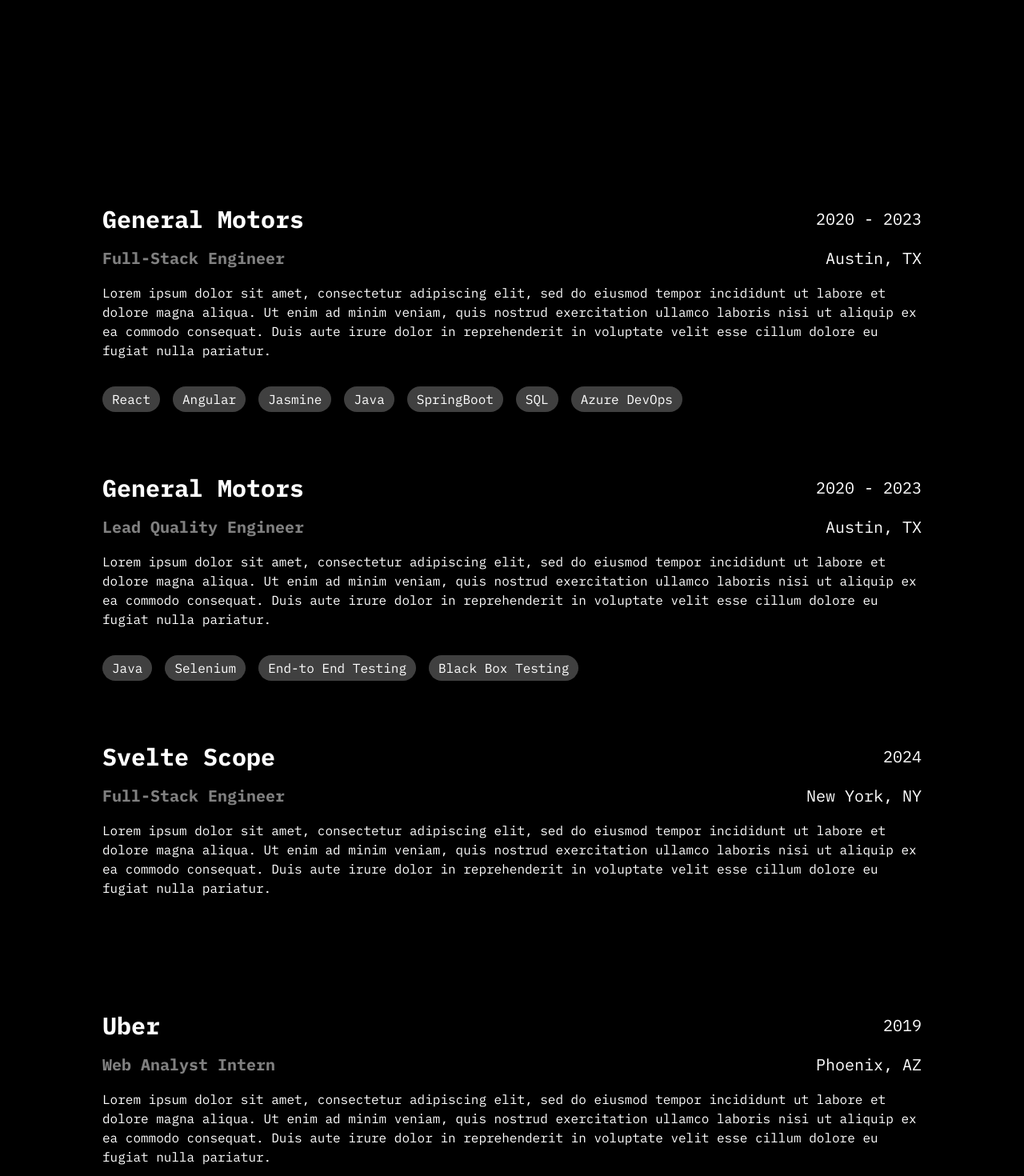
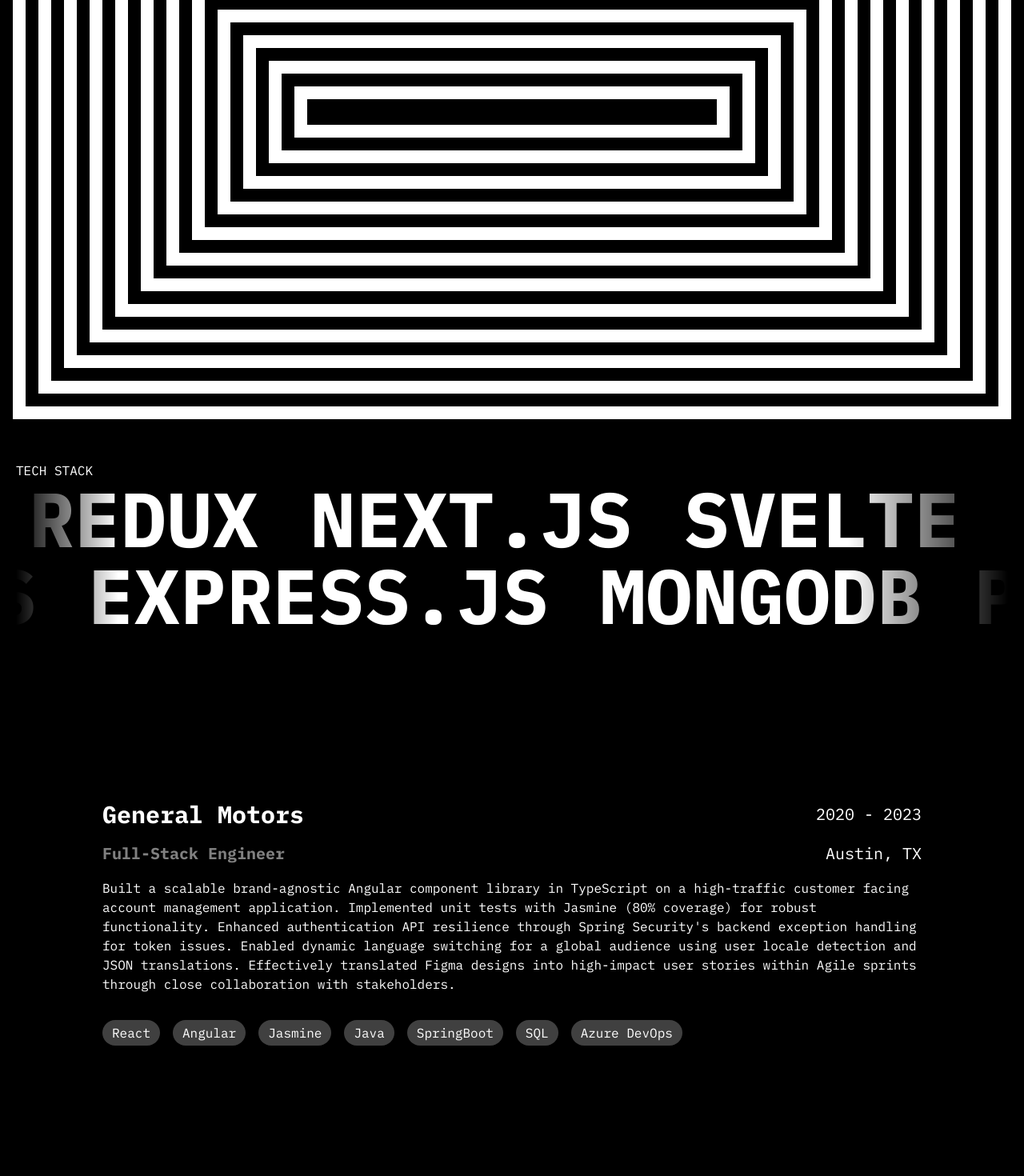
Before and after one commit to brandenrbasche/brb-portfolio-v3, a Next.js app in the folder brb-portfolio-3/: page / in a window 1280 px wide. Shown: the part 940-2410 px from the top of the page at 80% size. Built offline with nearby package versions, Linux system fonts and the light colour scheme.

Commit message:
fixed build errors

```diff
--- a/brb-portfolio-3/app/page.tsx
+++ b/brb-portfolio-3/app/page.tsx
@@ -6,6 +6,7 @@
 import Trippy from "@/components/ui/Trippy";
 import {ScreenFitText} from "@/components/ui/ScreenFitText";
 import React from "react";
+import Reveal from "@/components/ui/Reveal";
 
 export default function Home() {
   return (
@@ -13,19 +14,20 @@
           <Container>
               <Hero />
           </Container>
-          {/*<Trippy />*/}
+          <Trippy />
           <section className='bg-black text-white'>
               <Container>
                   <TechStack />
               </Container>
               <Container className='flex flex-col items-center'>
-                <Experience />
+                  <div className='background-red h-[20px] z-10 absolute top-1/2' />
+                  <Experience />
               </Container>
           </section>
           {/*<ScreenFitText text={'Reach out'} />*/}
-          <Container>
-              <Contact />
-          </Container>
+          {/*<Container>*/}
+          {/*    <Contact />*/}
+          {/*</Container>*/}
 
       </main>
   );
--- a/brb-portfolio-3/components/Experience.tsx
+++ b/brb-portfolio-3/components/Experience.tsx
@@ -8,7 +8,15 @@
         <section className='max-w-screen-lg text-white'>
             {/*<DoubleExperienceCard  />*/}
             {experienceData.map((item, i) => (
-                <ExperienceCard company={item.company} jobTitle={item.jobTitle} dates={item.dates} jobDescription={item.jobDescription} location={item.location} skills={item.skills} />
+                <ExperienceCard
+                    key={i}
+                    company={item.company}
+                    jobTitle={item.jobTitle}
+                    dates={item.dates}
+                    jobDescription={item.jobDescription}
+                    location={item.location}
+                    skills={item.skills}
+                />
             ))}
             {/*<ExperienceCard company={'General Motors'} jobTitle={'Full-Stack Engineer'} jobDescription={'Lorem ipsum.'} />*/}
         </section>
--- a/brb-portfolio-3/components/Hero.tsx
+++ b/brb-portfolio-3/components/Hero.tsx
@@ -10,7 +10,7 @@
                 <p>Full-Stack Engineer</p>
             </div>
             <div className='mb-16 text-5xl w-[85vw]'>
-                <p className='text-4xl font-bold mb-8'>Hi, I'm Branden.</p>
+                <p className='text-4xl font-bold mb-8'>Hi, I&#39;m Branden.</p>
                 <p className='text-3xl'>I bring full-stack development, end-to-end testing, and UX/UI expertise to
                     the table to craft beautiful, user-friendly, and accessible web experiences.</p>
             </div>
--- a/brb-portfolio-3/components/ui/ExperienceCard.tsx
+++ b/brb-portfolio-3/components/ui/ExperienceCard.tsx
@@ -13,7 +13,7 @@
 const ExperienceCard = ({ company, jobTitle, jobDescription, dates, location, skills }: Props) => {
     return (
         <>
-            <div className='w-full min-h-[35vh] my-14 flex flex-col space-y-3'>
+            <div className='w-full h-[65vh] flex flex-col space-y-3'>
                 {/* COMPANY NAME & DATE */}
                 <div className='flex items-center justify-between'>
                     <Reveal><h1 className='text-3xl font-bold'>{company}</h1></Reveal>
--- a/brb-portfolio-3/components/ui/Reveal.tsx
+++ b/brb-portfolio-3/components/ui/Reveal.tsx
@@ -7,9 +7,10 @@
     children: JSX.Element;
     width?: 'fit-content' | '100%';
     revealColor?: string;
+    delay?: number;
 }
 
-const Reveal = ({ children, width = 'fit-content', revealColor = 'black' }: Props ) => {
+const Reveal = ({ children, width = 'fit-content', revealColor = 'black', delay = 1 }: Props ) => {
     const ref = useRef(null);
     const isInView = useInView(ref, { once: true });
 
@@ -25,26 +26,26 @@
     }, [isInView]);
 
     return (
-        <div ref={ref} style={{ position: 'relative', width, height: "auto", overflow: 'hidden', paddingBottom: 5 }}>
+        <div ref={ref} style={{position: 'relative', width, height: "auto", overflow: 'hidden', paddingBottom: 5}}>
             <motion.div
                 variants={{
-                    hidden: { opacity: 1 },
-                    visible: { opacity: 1 }
+                    hidden: {opacity: 0},
+                    visible: {opacity: 1}
                 }}
                 initial="hidden"
                 animate={mainControls}
-                transition={{ duration: 0.5, delay: 0.25 }}
+                transition={{duration: 1, delay: .75}}
             >
                 {children}
             </motion.div>
             <motion.div
                 variants={{
-                    hidden: { left: 0 },
-                    visible: { left: "100%" }
+                    hidden: {left: 0},
+                    visible: {left: "100%"},
                 }}
                 initial="hidden"
                 animate={slideControls}
-                transition={{ duration: 0.75, ease: "easeOut", delay: 1 }}
+                transition={{duration: 0.75, ease: "easeOut", delay: delay}}
                 style={{
                     position: "absolute",
                     top: 4,
--- a/brb-portfolio-3/components/ui/Trippy.tsx
+++ b/brb-portfolio-3/components/ui/Trippy.tsx
@@ -13,9 +13,10 @@
     // const scale = useTransform(scrollYProgress, [0, 1], ['0', '25'])
 
     return (
-        <div ref={targetRef} className="w-screen relative z-0 h-[400vh] bg-neutral-200">
+        <div ref={targetRef} className="w-screen relative z-0 h-screen bg-neutral-200">
             <div className="sticky top-0 h-screen bg-white">
-                <Trippy rotate={rotate}  />
+                {/*<Trippy rotate={rotate}  />*/}
+                <Trippy  />
                 {/*<Trippy scale={scale} />*/}
             </div>
         </div>
@@ -28,7 +29,7 @@
 const generateSections = (
     count: number,
     color: string,
-    rotate: MotionValue
+    // rotate: MotionValue
 ) => {
     if (count === NUM_SECTIONS) {
         return <></>;
@@ -37,16 +38,20 @@
     const nextColor = color === "black" ? "white" : "black";
 
     return (
-        <Section rotate={rotate} background={color}>
-            {generateSections(count + 1, nextColor, rotate)}
+        // <Section rotate={rotate} background={color}>
+        <Section background={color}>
+            {/*{generateSections(count + 1, nextColor, rotate)}*/}
+            {generateSections(count + 1, nextColor)}
         </Section>
     );
 };
 
-const Trippy = ({ rotate }: { rotate: MotionValue }) => {
+// const Trippy = ({ rotate }: { rotate: MotionValue }) => {
+const Trippy = () => {
     return (
         <motion.div className="absolute inset-0 overflow-hidden bg-black">
-            {generateSections(0, "black", rotate)}
+            {/*{generateSections(0, "black", rotate)}*/}
+            {generateSections(0, "black")}
         </motion.div>
     );
 };
@@ -55,11 +60,11 @@
                      background,
                      children,
                      // scale
-                     rotate,
+                     // rotate,
                  }: {
     background: string;
     // scale: MotionValue;
-    rotate: MotionValue;
+    // rotate: MotionValue;
     children?: JSX.Element;
 }) => {
     return (
@@ -68,7 +73,7 @@
             style={{
                 background,
                 // scale,
-                rotate,
+                // rotate,
                 padding: PADDING,
             }}
         >
--- a/brb-portfolio-3/data/index.ts
+++ b/brb-portfolio-3/data/index.ts
@@ -4,7 +4,7 @@
         jobTitle: "Full-Stack Engineer",
         dates: "2020 - 2023",
         location: "Austin, TX",
-        jobDescription: "Lorem ipsum dolor sit amet, consectetur adipiscing elit, sed do eiusmod tempor incididunt ut labore et dolore magna aliqua. Ut enim ad minim veniam, quis nostrud exercitation ullamco laboris nisi ut aliquip ex ea commodo consequat. Duis aute irure dolor in reprehenderit in voluptate velit esse cillum dolore eu fugiat nulla pariatur.",
+        jobDescription: "Built a scalable brand-agnostic Angular component library in TypeScript on a high-traffic customer facing account management application. Implemented unit tests with Jasmine (80% coverage) for robust functionality. Enhanced authentication API resilience through Spring Security's backend exception handling for token issues. Enabled dynamic language switching for a global audience using user locale detection and JSON translations. Effectively translated Figma designs into high-impact user stories within Agile sprints through close collaboration with stakeholders.",
         skills: ["React", "Angular", "Jasmine", "Java", "SpringBoot", "SQL", "Azure DevOps"]
     },
     {
@@ -12,29 +12,40 @@
         jobTitle: "Lead Quality Engineer",
         dates: "2020 - 2023",
         location: "Austin, TX",
-        jobDescription: "Lorem ipsum dolor sit amet, consectetur adipiscing elit, sed do eiusmod tempor incididunt ut labore et dolore magna aliqua. Ut enim ad minim veniam, quis nostrud exercitation ullamco laboris nisi ut aliquip ex ea commodo consequat. Duis aute irure dolor in reprehenderit in voluptate velit esse cillum dolore eu fugiat nulla pariatur.",
+        jobDescription: "Developed a test suite using Selenium (Java) for cross-browser, multi-language regression testing across 5 brands. Championed accessibility through WCAG compliance and screenreader functionality. Performed performance testing with LoadRunner to identify bottlenecks and optimize application performance. Utilized Azure DevOps to streamline bug tracking, test case management, and reporting within agile sprints, delivering a high-quality account management portal.",
         skills: ["Java", "Selenium", "End-to End Testing", "Black Box Testing"]
     },
     {
-        company: "Svelte Scope",
+        company: "SvelteScope (Open-Source)",
         jobTitle: "Full-Stack Engineer",
         dates: "2024",
         location: "New York, NY",
-        jobDescription: "Lorem ipsum dolor sit amet, consectetur adipiscing elit, sed do eiusmod tempor incididunt ut labore et dolore magna aliqua. Ut enim ad minim veniam, quis nostrud exercitation ullamco laboris nisi ut aliquip ex ea commodo consequat. Duis aute irure dolor in reprehenderit in voluptate velit esse cillum dolore eu fugiat nulla pariatur."
+        jobDescription: "Developed SvelteScope, a debugging application that enables non-destructive component manipulation and state management within Chrome DevTools. Built an interactive tree diagram with Vis.js and managed state history through tabbed snapshots using Svelte's built-in stores.",
+        skills: ["Svelte", "Node.js", "Express.js", "AWS", "Vis.js"]
+    },
+    {
+        company: "Insight",
+        jobTitle: "Web Optimization Intern",
+        dates: "September 19 - January 2020",
+        location: "Phoenix, AZ",
+        jobDescription: "Collaborated closely with developers to optimize digital experiences. Utilized Adobe Target for A/B testing and Google Analytics for user behavior insights. Conducted site-wide SEO audits using the Sitebulb crawler, measuring page speed, search traffic, accessibility, and code coverage. Leveraged Power BI to create data visualizations (dashboards) that tracked customer journeys, allowing the team to make data-driven decisions for optimization.",
+        skills: ["SEO", "Adobe Target", "Google Analytics", "PowerBI"]
     },
     {
         company: "Uber",
-        jobTitle: "Web Analyst Intern",
-        dates: "2019",
+        jobTitle: "Web Analyst",
+        dates: "January 2019 - August 2019",
         location: "Phoenix, AZ",
-        jobDescription: "Lorem ipsum dolor sit amet, consectetur adipiscing elit, sed do eiusmod tempor incididunt ut labore et dolore magna aliqua. Ut enim ad minim veniam, quis nostrud exercitation ullamco laboris nisi ut aliquip ex ea commodo consequat. Duis aute irure dolor in reprehenderit in voluptate velit esse cillum dolore eu fugiat nulla pariatur."
+        jobDescription: "Wrote PostgreSQL queries to pull data and create dashboards in Google Data Studio to present key fraud indicators. Built custom sorting algorithms in Google Apps Script to automate data transfer between Google Sheets. Additionally, managed a custom internal application for SPOT's time-tracking efforts.",
+        skills: ["PostgreSQL", "Google Apps Script", "HTML", "CSS", "Bootstrap", "JavaScript (ES6)", "Google Sheets"]
     },
     {
         company: "Virtual Reality Ireland",
         jobTitle: "UI Design Intern",
         dates: "2019",
         location: "Dublin, Ireland",
-        jobDescription: "Lorem ipsum dolor sit amet, consectetur adipiscing elit, sed do eiusmod tempor incididunt ut labore et dolore magna aliqua. Ut enim ad minim veniam, quis nostrud exercitation ullamco laboris nisi ut aliquip ex ea commodo consequat. Duis aute irure dolor in reprehenderit in voluptate velit esse cillum dolore eu fugiat nulla pariatur."
+        jobDescription: "Designed the website for Virtual Reality Ireland from scratch using Webflow and various JavaScript libraries. Implemented comprehensive user testing to ensure smooth user experience. Implemented ongoing updates/optimizations to continually aligned with the company's evolving needs.",
+        skills: ["Webflow", "JavaScript (ES6)", "Figma"]
     },
 
 ]
```
